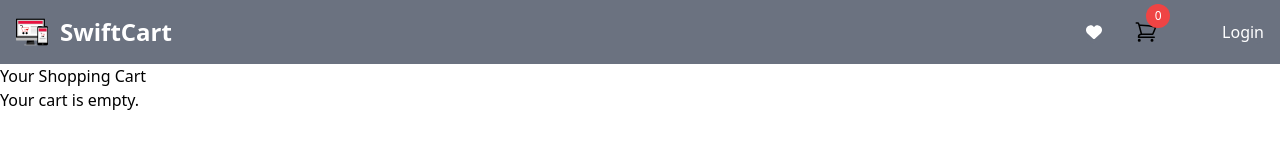
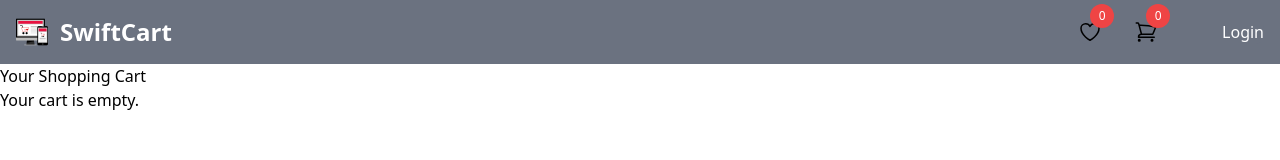
Before and after one commit to Mmakgosana/JSF-Portfolio_Piece_MMAMAK387_JSE2407_GroupC_Mmakgosana_Makgaka_JSF04, a Vue app in the folder my-vue-app/: page /cart in a window 1280 px wide. Shown: the top 160 px of the page. Built offline with nearby package versions, Linux system fonts and the light colour scheme.

Commit message:
Updated Header.vue component with changes to wishlist link and added wishlist item count display

```diff
--- a/my-vue-app/src/components/Header.vue
+++ b/my-vue-app/src/components/Header.vue
@@ -41,14 +41,32 @@
           id="navbar-dropdown"
         >
           <ul class="flex flex-col top-10 font-medium p-4 md:p-0 mt-4 border border-gray-100 rounded-lg bg-gray-500 md:space-x-8 rtl:space-x-reverse md:flex-row md:mt-0 md:border-0">
-            <li>
+            <li class="hidden lg:block md:block relative">
               <router-link
-                to="/wishlist"
-                class="block py-2 px-3 text-white rounded hover:bg-gray-100 md:hover:bg-transparent md:border-0 md:hover:text-blue-700 md:p-0"
-              >
-                <i class="fas fa-heart"></i>
-              </router-link>
-            </li>
+                to="/wishlist">
+                <div class="t-0 absolute left-3 -top-4">
+                  <p class="flex h-6 w-6 items-center justify-center rounded-full bg-red-500 p-3 text-xs text-white"
+                  >
+                  {{ wishlistItemCount }}
+                </p>
+                </div>
+                <svg
+        xmlns="http://www.w3.org/2000/svg"
+        fill="none"
+        viewBox="0 0 24 24"
+        stroke-width="1.5"
+        stroke="currentColor"
+        class="file:h-6 w-6 stroke-white cursor-pointer"
+      >
+      <path
+          stroke-linecap="round"
+          stroke-linejoin="round"
+          d="M21 8.25c0-2.485-2.099-4.5-4.688-4.5-1.935 0-3.597 1.126-4.312 2.733-.715-1.607-2.377-2.733-4.313-2.733C5.1 3.75 3 5.765 3 8.25c0 7.22 9 12 9 12s9-4.78 9-12z"
+        />
+      </svg>
+    </router-link>
+  </li>
+
             <li class="hidden lg:block md:block relative">
               <router-link to="/cart">
                 <div class="t-0 absolute left-3 -top-4">
@@ -115,11 +133,17 @@
 import { ref, onMounted, watch, computed } from 'vue';
 import { useRouter } from 'vue-router';
 import { useCart } from '../CartStore';
+import { useWishlistStore } from '../WishlistStore';
+
 
 const isNavbarHidden = ref(true);
 const isLoggedIn = ref(!!localStorage.getItem('userToken'));
 const router = useRouter();
 const cartStore = useCart();
+const wishlistStore = useWishlistStore();
+
+const wishlistItemCount = computed(() => wishlistStore.items.length);
+
 
 const toggleNavbar = () => {
   isNavbarHidden.value = !isNavbarHidden.value;
```
